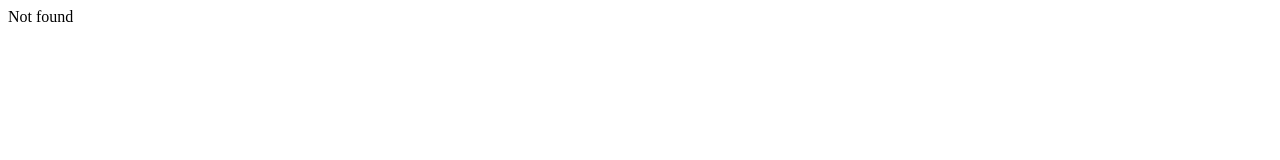
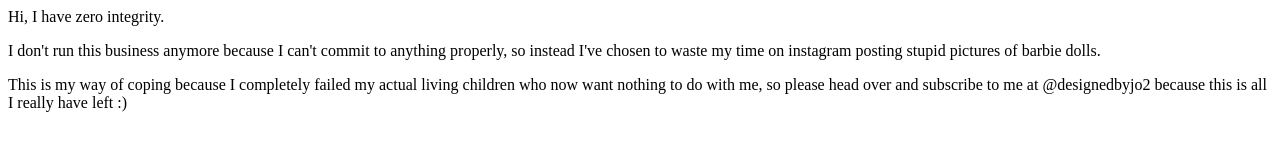
Before and after one commit to nowayback1963/dbj.co, a plain HTML site: page index.html in a window 1280 px wide. Drawn offline with Linux system fonts and the light colour scheme.

Commit message:
Update index.html
Fuck you.

```diff
--- a/index.html
+++ b/index.html
@@ -1,5 +1,7 @@
 <html>
   <body>
-    <p>Not found</p>
+    <p>Hi, I have zero integrity.</p>
+    <p>I don't run this business anymore because I can't commit to anything properly, so instead I've chosen to waste my time on instagram posting stupid pictures of barbie dolls.</p>
+    <p>This is my way of coping because I completely failed my actual living children who now want nothing to do with me, so please head over and subscribe to me at @designedbyjo2 because this is all I really have left :)</p>
   </body>
 </html>
```
